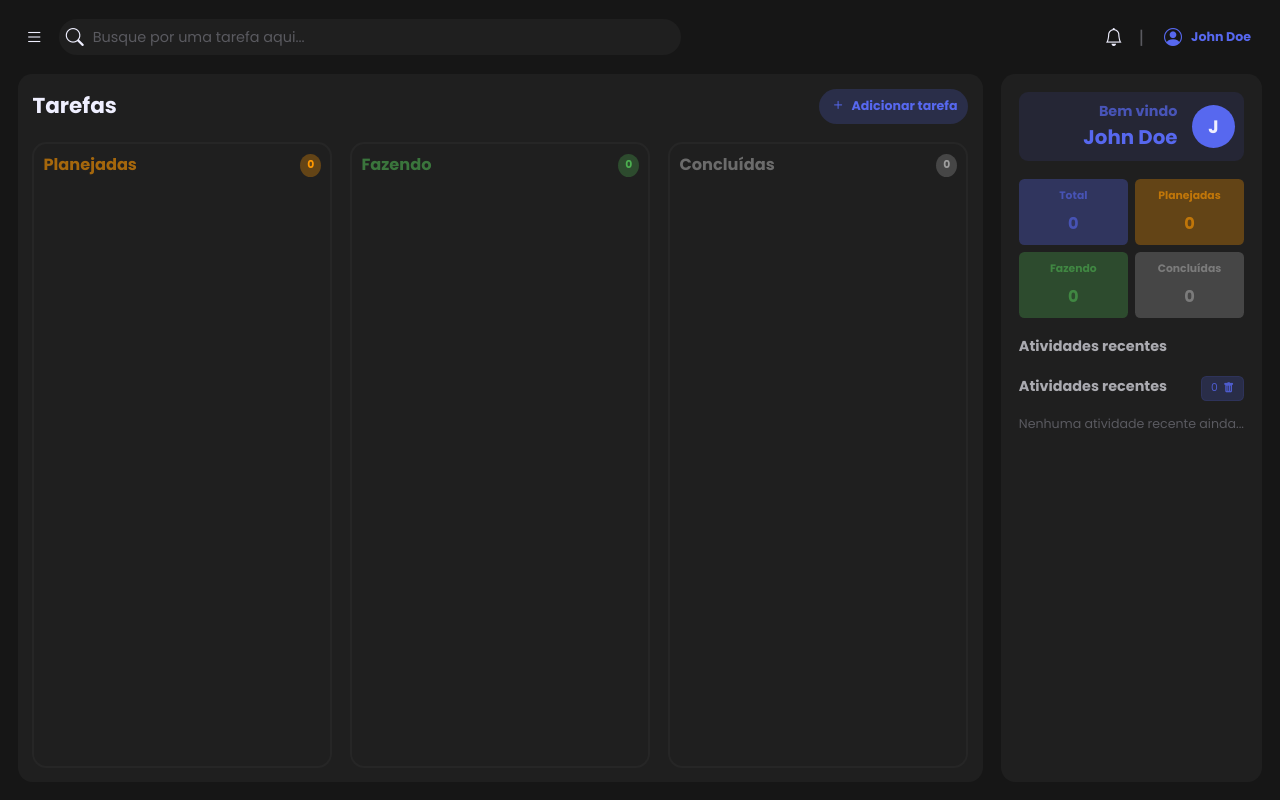
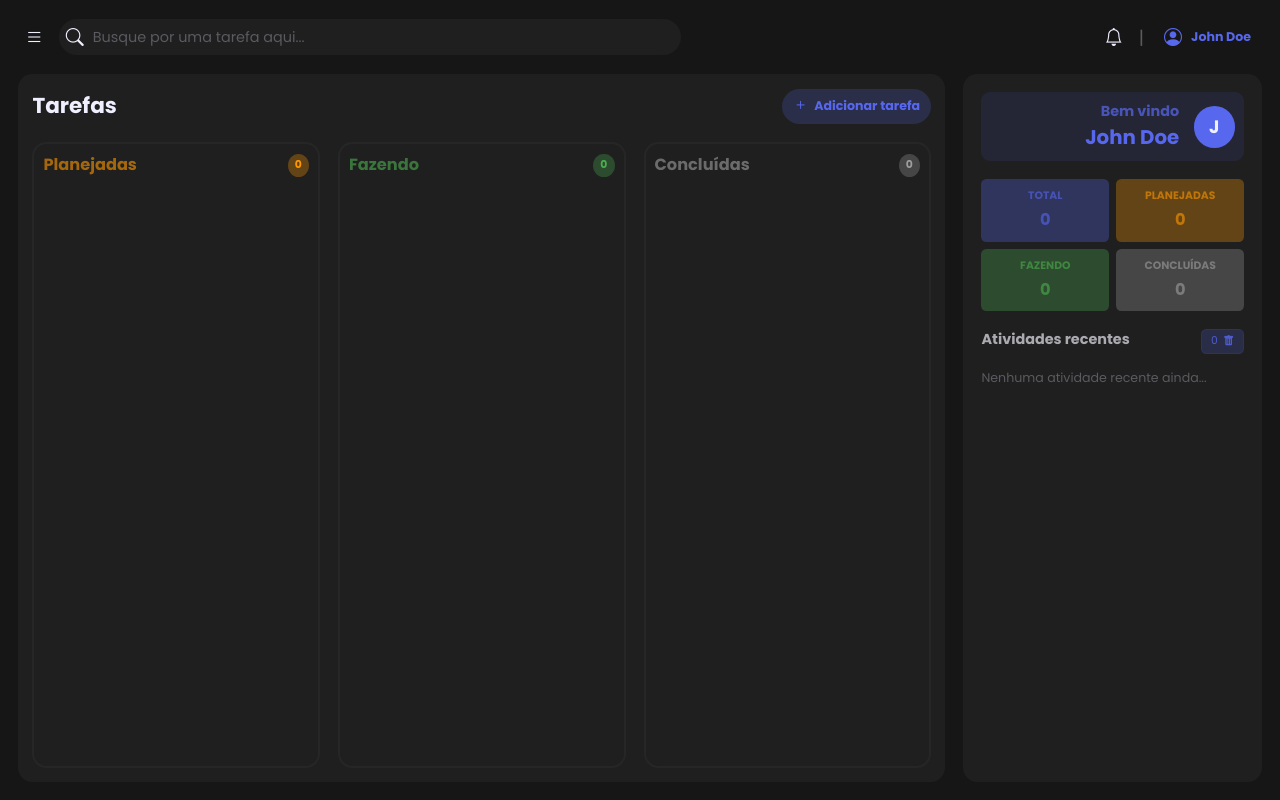
Before and after one commit to LucasLuccaCode/kanban-zustand-react, a React (Vite) app: page / in a window 1280 px wide. Built offline with nearby package versions, Linux system fonts and the light colour scheme.

Commit message:
refactor: improve Aside component styles and add missing type in settings objects

```diff
--- a/src/components/Avatar/styles.ts
+++ b/src/components/Avatar/styles.ts
@@ -19,7 +19,7 @@ export const AvatarStyled = styled.div<AvatarStyledProps>`
     ${$avatarUrl
       ? css`
           background-image: url(${$avatarUrl});
-          border: 3px solid ${theme.colors.text.title};
+          border: 2px solid ${theme.colors.text.title};
           background-size: cover;
           backdrop-position: center;
         `
--- a/src/components/Column/index.tsx
+++ b/src/components/Column/index.tsx
@@ -54,7 +54,9 @@ export const Column: React.FC<IColumnProps> = ({ state }) => {
 
   const stateColor = useStateColor(state)
 
-  const styleWithStateColor = { '--state-color': stateColor } as CSSProperties
+  const styleWithStateColor = {
+    '--state-color': stateColor
+  } as CSSProperties
 
   return (
     <ColumnStyled
--- a/src/components/TaskCard/index.tsx
+++ b/src/components/TaskCard/index.tsx
@@ -40,6 +40,8 @@ export const TaskCard: React.FC<ITaskCardProps> = ({ id, title }) => {
     return formattedDate
   }
 
+  const isFixedTask = fixedTasks.includes(id)
+
   const handleDragStart = () => setDraggedTask(id)
 
   const handleTaskRemove = () => {
@@ -59,14 +61,14 @@ export const TaskCard: React.FC<ITaskCardProps> = ({ id, title }) => {
 
     const activity: IActivity = {
       id: Date.now(),
-      content: 'Fixou/Desfixou uma tarefa',
+      content: `${isFixedTask ? 'Desfixou' : 'Fixou'} uma tarefa`,
       action: 'FIX'
     }
 
     addActivity(activity)
   }
 
-  const isFixedTask = fixedTasks.includes(id)
+
 
   return (
     <TaskCardStyled
--- a/src/components/TaskCard/styles.ts
+++ b/src/components/TaskCard/styles.ts
@@ -11,6 +11,7 @@ export const TaskCardStyled = styled.li`
   }
 
   h3 {
+    word-wrap: break-word;
     font-size: .9rem;
     color: rgba(var(--state-color), var(--title-opacity));
   }
--- a/src/hooks/useStateColor.tsx
+++ b/src/hooks/useStateColor.tsx
@@ -1,17 +1,21 @@
 import { useTheme } from 'styled-components';
 import { StateTypes } from '../types/task';
+
+type AllowedStateColors = {
+  [k in StateTypes]: string | undefined
+}
 
 export const useStateColor = (state: StateTypes) => {
   const theme = useTheme()
 
-  const states = {
+  const allowedStateColors: AllowedStateColors = {
     'PLANNED': theme?.colors.state.planned,
     'DOING': theme?.colors.state.doing,
     'DONE': theme?.colors.state.done,
     'ALL': theme?.colors.state.all
   }
 
-  const stateColor = states[state as keyof typeof states];
+  const stateColor = allowedStateColors[state];
 
   return stateColor
 }
--- a/src/pages/Root/Aside/TaskInformation/InfoCard/index.tsx
+++ b/src/pages/Root/Aside/TaskInformation/InfoCard/index.tsx
@@ -12,11 +12,12 @@ interface InfoCardProps {
   stateCount: number
 }
 
-
 export const InfoCard: React.FC<InfoCardProps> = ({ state, stateCount }) => {
   const stateColor = useStateColor(state)
 
-  const styleWithStateColor = { '--state-color': stateColor } as CSSProperties
+  const styleWithStateColor = {
+    '--state-color': stateColor
+  } as CSSProperties
 
   return (
     <InfoCardStyled style={styleWithStateColor}>
--- a/src/pages/Root/Aside/TaskInformation/InfoCard/styles.ts
+++ b/src/pages/Root/Aside/TaskInformation/InfoCard/styles.ts
@@ -3,7 +3,7 @@ import { styled } from 'styled-components';
 export const InfoCardStyled = styled.li`
   display: flex;
   flex-direction: column;
-  gap: .4rem;
+  gap: .2rem;
   padding: .5rem;
   border-radius: .3rem;
   color: rgba(var(--state-color), var(--color-opacity));
@@ -13,11 +13,11 @@ export const InfoCardStyled = styled.li`
     text-align: center;
     font-size: .6rem;
     font-weight: bold;
+    text-transform: uppercase;
   }
 
   span {
     margin: 0 auto;
-    /* margin-top: 3rem; */
     font-size: .9rem;
     font-weight: bold;
   }
--- a/src/pages/Root/Aside/Welcome/index.tsx
+++ b/src/pages/Root/Aside/Welcome/index.tsx
@@ -11,7 +11,7 @@ export const Welcome: React.FC = () => {
         <strong>Bem vindo</strong>
         <h2>John Doe</h2>
       </Message>
-      <Avatar isAuthor={true} username='John Doe' sizeRem='2.4rem' />
+      <Avatar isAuthor={true} username='John Doe' sizeRem='2.3rem' />
     </WelcomeStyled>
   )
 }
--- a/src/pages/Root/Aside/index.tsx
+++ b/src/pages/Root/Aside/index.tsx
@@ -1,6 +1,6 @@
 import React from 'react';
 
-import { AsideStyled, RecentActivityLabel } from './styles';
+import { AsideStyled } from './styles';
 
 import { Welcome } from './Welcome';
 import { TaskInformation } from './TaskInformation';
@@ -13,8 +13,6 @@ export const Aside: React.FC = () => {
 
       <TaskInformation />
 
-      <RecentActivityLabel>Atividades recentes</RecentActivityLabel>
-
       <RecentActivity />
     </AsideStyled>
   )
--- a/src/pages/Root/Aside/styles.ts
+++ b/src/pages/Root/Aside/styles.ts
@@ -10,10 +10,3 @@ export const AsideStyled = styled.div`
   background: ${props => props.theme.colors.bg.secondary};
   overflow: hidden;
 `
-
-
-export const RecentActivityLabel = styled.h3`
-  font-size: .8rem;
-  font-weight: bold;
-  color: #aaaab0;
-`
--- a/src/pages/Root/styles.ts
+++ b/src/pages/Root/styles.ts
@@ -7,7 +7,7 @@ export const RootStyled = styled.div`
   transform: translate(-50%, -50%);
 
   display: grid;
-  grid-template-columns: 1fr max-content;
+  grid-template-columns: 1fr minmax(0, 24%);
   grid-template-rows: max-content 1fr;
   grid-template-areas:
     'header header'
--- a/src/utils/transformStateToPortuguese.ts
+++ b/src/utils/transformStateToPortuguese.ts
@@ -1,12 +1,16 @@
 import { StateTypes } from '../types/task'
 
+type StateToPortuguese = {
+  [k in StateTypes]: string
+}
+
 export const transformStateToPortuguese = (state: StateTypes) => {
-  const stateToPortuguese = {
+  const stateToPortuguese: StateToPortuguese = {
     'ALL': 'Total',
     'PLANNED': 'Planejadas',
     'DOING': 'Fazendo',
     'DONE': 'Concluídas'
   }
 
-  return stateToPortuguese[state as keyof typeof stateToPortuguese]
+  return stateToPortuguese[state]
 }
```
